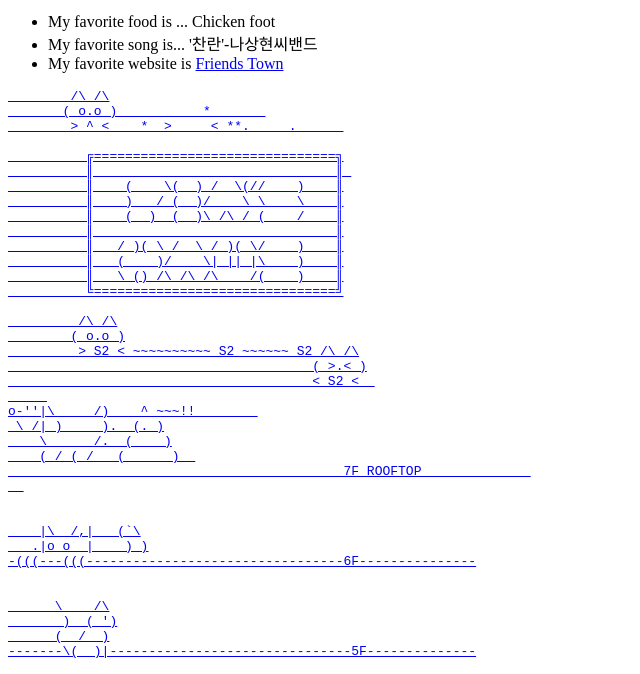
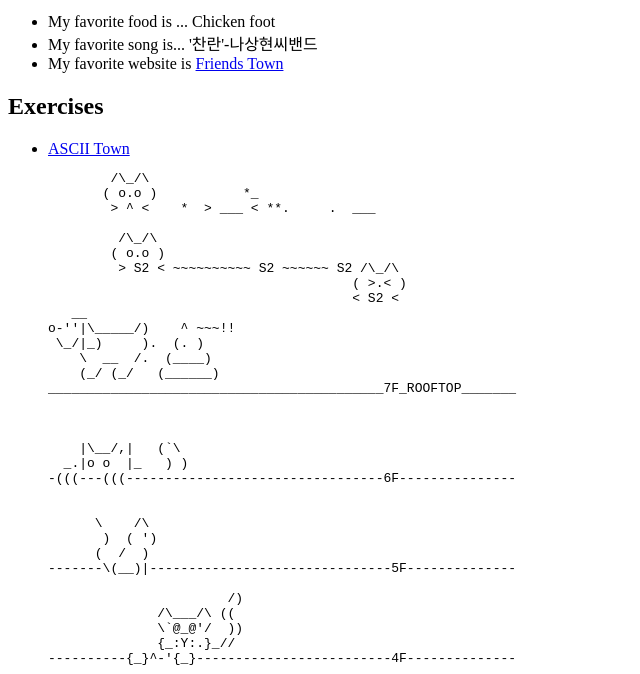
Before and after one commit to piachun/UIDesign1, a plain HTML site: page index.html in a window 1280 px wide. Shown: the part 101-775 px from the top of the page, without its empty margins (0-640 px from the left). Drawn offline with Linux system fonts and the light colour scheme.

Commit message:
linked askii town

```diff
--- a/index.html
+++ b/index.html
@@ -24,22 +24,15 @@
         <li>My favorite song is... '찬란'-나상현씨밴드</li>
         <li>My favorite website is <a href="https://game.kakao.com/games/RvKM1Byk">Friends Town</a></li>
       </ul>
-      <a href="exterior-piachun.html">
+
+      <h2>Exercises</h2>
+      <ul>
+        <li><a href="ascii/exterior-piachun.html">ASCII Town</a></li>
+
       <pre>
         /\_/\
        ( o.o )           *_
         > ^ <    *  > ___ < **.     .  ___
-
-          ╔===============================╗
-          ║     ____  __   __  _ ____     ║
-          ║    (  _ \(  ) / _\(// ___)    ║
-          ║    ) __/ (  )/    \ \___ \    ║
-          ║    (__)  (__)\_/\_/ (____/    ║
-          ║    _  _   __   _  _  ____     ║
-          ║   / )( \ / _\ / )( \/ ___)    ║
-          ║   (    )/_   \| || |\__  )    ║
-          ║   \_()_/\_/\_/\____/(____)    ║
-          ╚===============================╝
 
          /\_/\
         ( o.o )
```
Also changed, not shown: ascii/exterior-piachun.html (+5 -2 lines), ascii/interior-piachun.html (+16 -0 lines).
